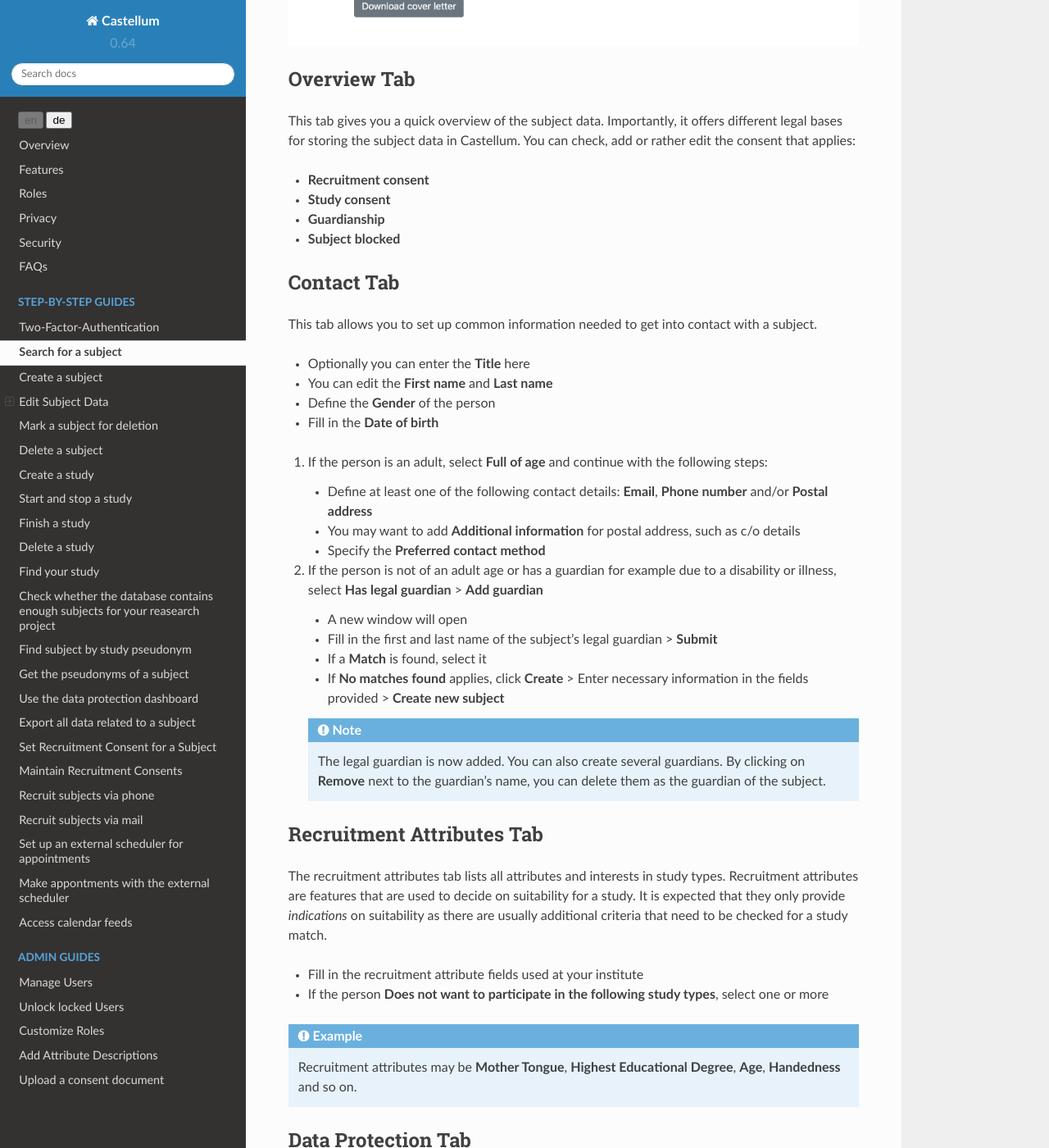
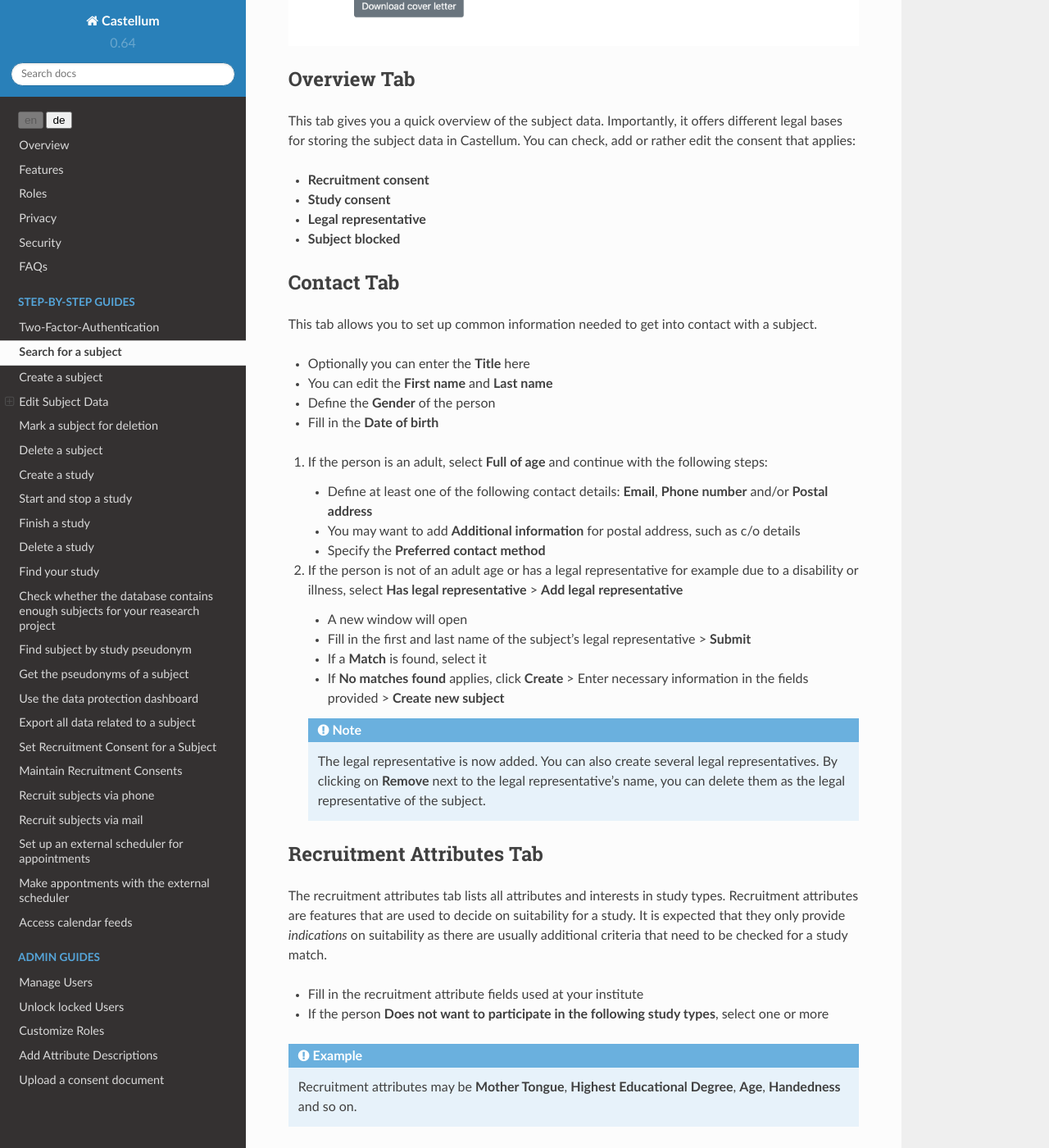
Before and after one commit to DouglasNeuroInformatics/castellum, a Sphinx documentation site: the page built from source/guides/subject-management.rst, in a window 1280 px wide and 1400 px high, scrolled down 2871 px. Shown: the whole window at 82% size. Built offline with Sphinx 7.4.7 and the Read the Docs theme 2.0.0, drawn with Linux system fonts in a browser that asks for light colours; some of the changed text lies outside the part shown.

Commit message:
change guardian to legal representative

```diff
--- a/source/guides/subject-management.rst
+++ b/source/guides/subject-management.rst
@@ -15,8 +15,8 @@ Search for a subject
 
 3.  Confirm by clicking **Submit**
 
-4.  Under the **Matches** tab all matching subjects or their guardians are
-    listed
+4.  Under the **Matches** tab all matching subjects or their legal
+    representative are listed
 
     -   Next to their name the date of birth is listed and, if provided, also
         their email address
@@ -50,10 +50,11 @@ information:
 -   **Gender**
 -   **Date of birth**
 -   Information on whether the person is **Full of age** or **has legal
-    guardian**. If the subject has a legal guardian, you will need to **Add
-    guardian** (see instructions in :ref:`subject-contact-tab`)
+    representative**. If the subject has a legal representative, you will need
+    to **Add legal representative** (see instructions in
+    :ref:`subject-contact-tab`)
 -   **E-mail** address and/or **Phone number** and/or full postal address
-    and/or contacting details of the legal guardian
+    and/or contacting details of the legal representative
 -   **Recruitment attributes**
 -   **Interest in study types**
 -   **Privacy level**
@@ -78,7 +79,7 @@ In order to create a potential subject in Castellum, please proceed as follows:
 2.  Define the **Privacy level**
 
     -   0 (regular) describes adults without extraordinary features
-    -   1 (increased) indicates children or adults with a legal guardian
+    -   1 (increased) indicates children or adults with a legal representative
     -   2 (high) represents adults (and their children/wards) who for example
         are public figures
 
@@ -115,7 +116,7 @@ add or rather edit the consent that applies:
 
 -   **Recruitment consent**
 -   **Study consent**
--   **Guardianship**
+-   **Legal representative**
 -   **Subject blocked**
 
 .. _subject-contact-tab:
@@ -140,20 +141,22 @@ with a subject.
         as c/o details
     -   Specify the **Preferred contact method**
 
-2.  If the person is not of an adult age or has a guardian for example due to a
-    disability or illness, select **Has legal guardian** > **Add guardian**
+2.  If the person is not of an adult age or has a legal representative for
+    example due to a disability or illness, select **Has legal representative**
+    > **Add legal representative**
 
     -   A new window will open
-    -   Fill in the first and last name of the subject's legal guardian >
+    -   Fill in the first and last name of the subject's legal representative >
         **Submit**
     -   If a **Match** is found, select it
     -   If **No matches found** applies, click **Create** > Enter necessary
         information in the fields provided > **Create new subject**
 
     .. note::
-        The legal guardian is now added. You can also create several guardians.
-        By clicking on **Remove** next to the guardian's name, you can delete
-        them as the guardian of the subject.
+        The legal representative is now added. You can also create several
+        legal representatives. By clicking on **Remove** next to the legal
+        representative's name, you can delete them as the legal representative
+        of the subject.
 
 .. _subject-attributes-tab:
 
@@ -303,6 +306,7 @@ please proceed as follows:
 
 .. note::
 
-    Deleting a subject who has guardians will **not** automatically delete the
-    corresponding guardians. However, if there is no other reason to keep the
-    guardians in Castellum, they will appear in the data protection dashboard.
+    Deleting a subject who has legal representatives will **not** automatically
+    delete the corresponding legal representatives. However, if there is no
+    other reason to keep the legal representatives in Castellum, they will
+    appear in the data protection dashboard.
```
